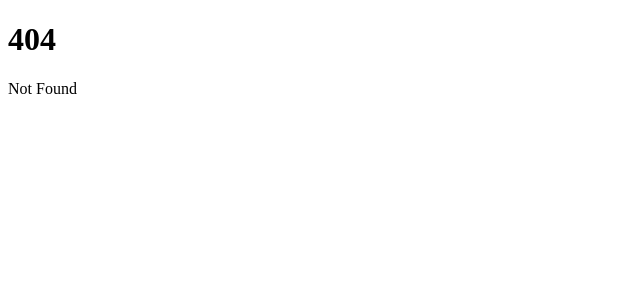
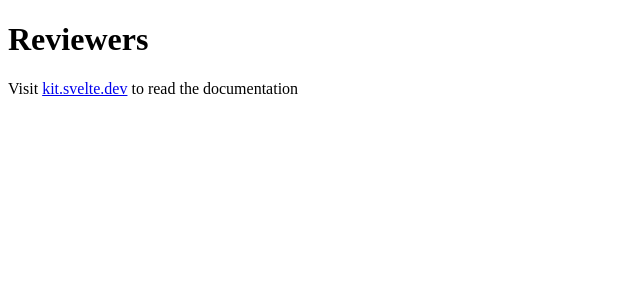
Before and after one commit to elaiah-pshs/sparc-website, a SvelteKit app: page /reviewers in a window 1280 px wide. Before the commit this address had no page. Shown: the top 300 px of the page, without its empty margins (0-640 px from the left). Built offline with nearby package versions, Linux system fonts and the light colour scheme.

Commit message:
Add reviewers page

```diff
--- /dev/null
+++ b/src/routes/reviewers/+page.svelte
@@ -0,0 +1,2 @@
+<h1>Reviewers</h1>
+<p>Visit <a href="https://kit.svelte.dev">kit.svelte.dev</a> to read the documentation</p>
```
